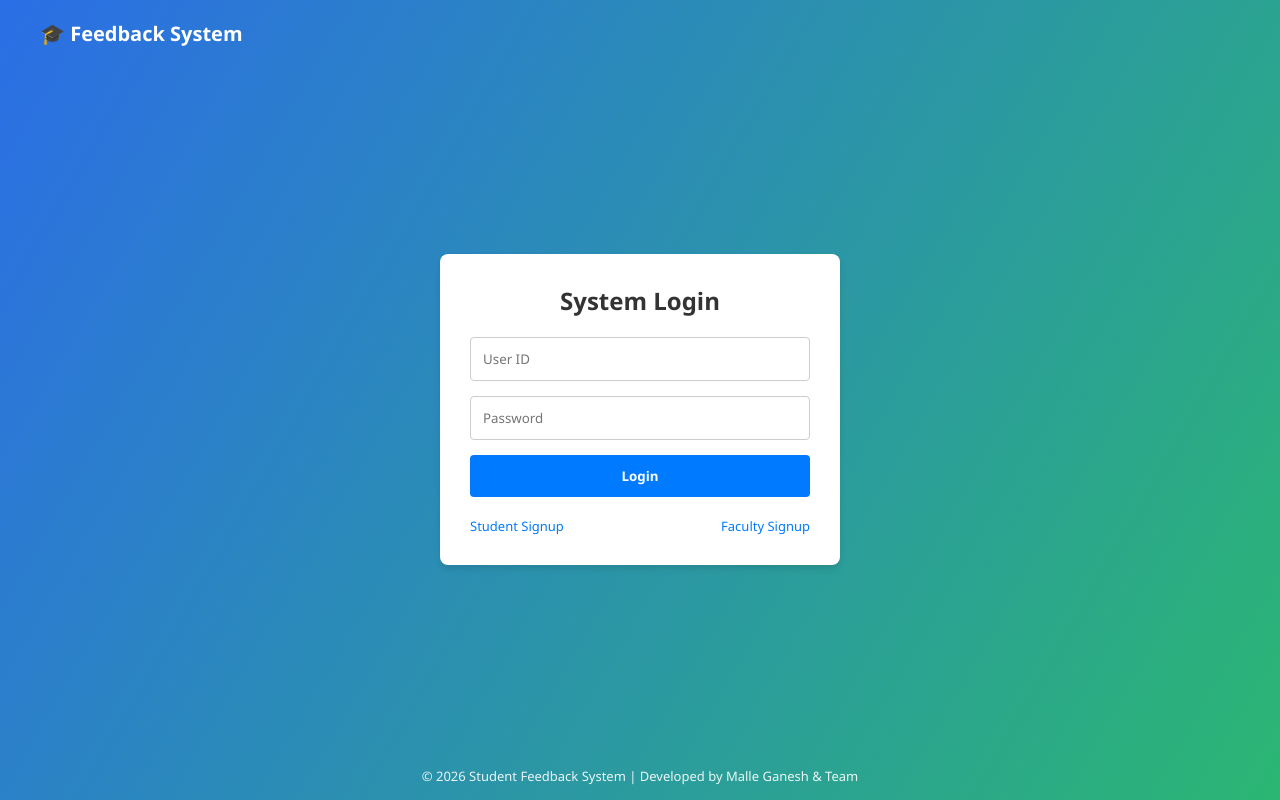
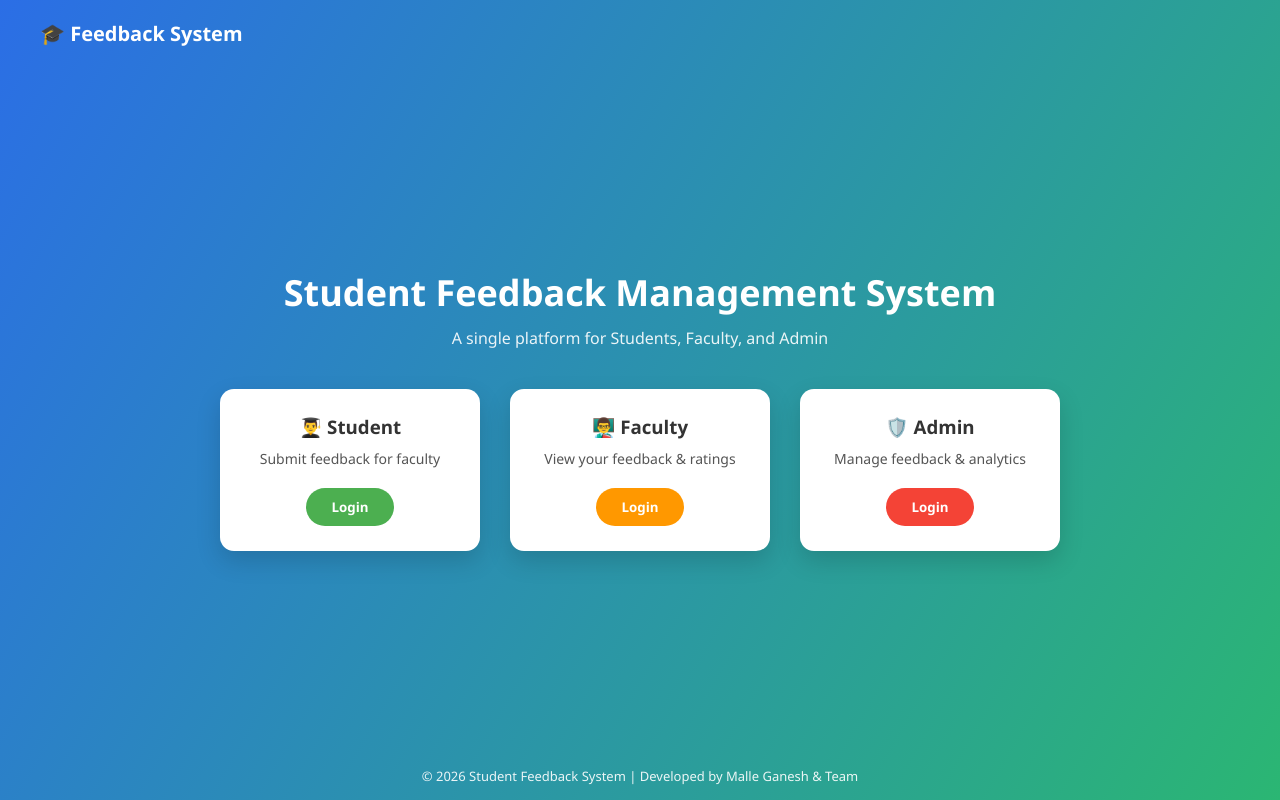
Before and after one commit to MalleGanesh/fsad-frontend, a React (Vite) app: page / in a window 1280 px wide. Built offline with nearby package versions, Linux system fonts and the light colour scheme.

Commit message:
chore: update Home.jsx and package configurations

```diff
--- a/package.json
+++ b/package.json
@@ -2,9 +2,6 @@
   "name": "student-react",
   "version": "0.0.0",
   "private": true,
-  "engines": {
-    "node": ">=20.0.0"
-  },
   "scripts": {
     "dev": "vite",
     "build": "vite build",
--- a/src/pages/Home.jsx
+++ b/src/pages/Home.jsx
@@ -1,109 +1,52 @@
-import { useState } from "react";
-import { Link, useNavigate } from "react-router-dom";
-import axios from "axios";
+import { Link } from "react-router-dom";
 import "../styles.css";
 
 export default function Home() {
-  const [identifier, setIdentifier] = useState("");
-  const [password, setPassword] = useState("");
-  const [loading, setLoading] = useState(false);
-  const navigate = useNavigate();
-
-  const handleLogin = async () => {
-    if (!identifier || !password) {
-      alert("Please enter credentials");
-      return;
-    }
-
-    setLoading(true);
-    const trimmedId = identifier.trim().toLowerCase();
-
-    try {
-      if (trimmedId.includes("@")) {
-        // Student Login
-        const response = await axios.post('/api/auth/login', { email: identifier, password });
-        const user = response.data;
-        localStorage.setItem(
-          'authUser',
-          JSON.stringify({ name: user.name, email: user.email, course: user.course })
-        );
-        sessionStorage.setItem('studentLoggedIn', 'true');
-        sessionStorage.setItem('studentName', user.name);
-        navigate("/feedback-form");
-      } else if (!isNaN(trimmedId) && trimmedId !== "") {
-        // Faculty Login (faculty IDs are numeric, e.g. 101, 102)
-        const response = await axios.post("/api/faculty/login", { facultyId: identifier, password });
-        const faculty = response.data;
-        sessionStorage.setItem("facultyLoggedIn", "true");
-        sessionStorage.setItem("facultyId", faculty.facultyId);
-        sessionStorage.setItem("facultyName", faculty.name);
-        navigate("/faculty-dashboard");
-      } else {
-        // Admin Login
-        await axios.post("/api/auth/admin/login", {
-          username: identifier.trim(),
-          password: password.trim()
-        });
-        sessionStorage.setItem("adminLoggedIn", "true");
-        navigate("/admin-dashboard");
-      }
-    } catch (error) {
-      alert(error.response?.data?.message || "Invalid Credentials");
-    } finally {
-      setLoading(false);
-    }
-  };
-
   return (
     <div className="home-bg">
+      {/* HEADER */}
       <div className="top-bar">
         🎓 <span>Feedback System</span>
       </div>
 
-      <div className="home-content" style={{ display: "flex", justifyContent: "center", alignItems: "center", minHeight: "80vh" }}>
-        <div className="card" style={{ maxWidth: "400px", width: "100%", padding: "30px", background: "white", borderRadius: "8px", boxShadow: "0 4px 6px rgba(0,0,0,0.1)" }}>
-          <h2 style={{ textAlign: "center", color: "#333", marginBottom: "20px" }}>System Login</h2>
+      {/* MAIN CONTENT */}
+      <div className="home-content">
+        <h1>Student Feedback Management System</h1>
+        <p className="subtitle">
+          A single platform for Students, Faculty, and Admin
+        </p>
 
-          <div style={{ display: "flex", flexDirection: "column", gap: "15px" }}>
-            <input
-              type="text"
-              placeholder="User ID"
-              value={identifier}
-              onChange={(e) => setIdentifier(e.target.value)}
-              style={{ padding: "12px", border: "1px solid #ccc", borderRadius: "4px", width: "100%" }}
-            />
-            <input
-              type="password"
-              placeholder="Password"
-              value={password}
-              onChange={(e) => setPassword(e.target.value)}
-              style={{ padding: "12px", border: "1px solid #ccc", borderRadius: "4px", width: "100%" }}
-            />
-            <button
-              onClick={handleLogin}
-              disabled={loading}
-              style={{
-                background: "#007BFF",
-                color: "white",
-                padding: "12px",
-                border: "none",
-                borderRadius: "4px",
-                cursor: loading ? "not-allowed" : "pointer",
-                fontWeight: "bold",
-                width: "100%"
-              }}
-            >
-              {loading ? "Logging in..." : "Login"}
-            </button>
+        <div className="card-container">
+          {/* STUDENT */}
+          <div className="role-card">
+            <h3>👨‍🎓 Student</h3>
+            <p>Submit feedback for faculty</p>
+            <Link to="/student-login">
+              <button className="btn student-btn">Login</button>
+            </Link>
           </div>
 
-          <div style={{ display: "flex", justifyContent: "space-between", marginTop: "20px", fontSize: "13px" }}>
-            <Link to="/student-login" style={{ color: "#007BFF", textDecoration: "none" }}>Student Signup</Link>
-            <Link to="/faculty-login" style={{ color: "#007BFF", textDecoration: "none" }}>Faculty Signup</Link>
+          {/* FACULTY */}
+          <div className="role-card">
+            <h3>👨‍🏫 Faculty</h3>
+            <p>View your feedback & ratings</p>
+            <Link to="/faculty-login">
+              <button className="btn faculty-btn">Login</button>
+            </Link>
+          </div>
+
+          {/* ADMIN */}
+          <div className="role-card">
+            <h3>🛡️ Admin</h3>
+            <p>Manage feedback & analytics</p>
+            <Link to="/admin-login">
+              <button className="btn admin-btn">Login</button>
+            </Link>
           </div>
         </div>
       </div>
 
+      {/* FOOTER */}
       <footer>
         © 2026 Student Feedback System | Developed by Malle Ganesh & Team
       </footer>
```
Also changed, not shown: 1 other file (tests, documents, lock files or other folders).
